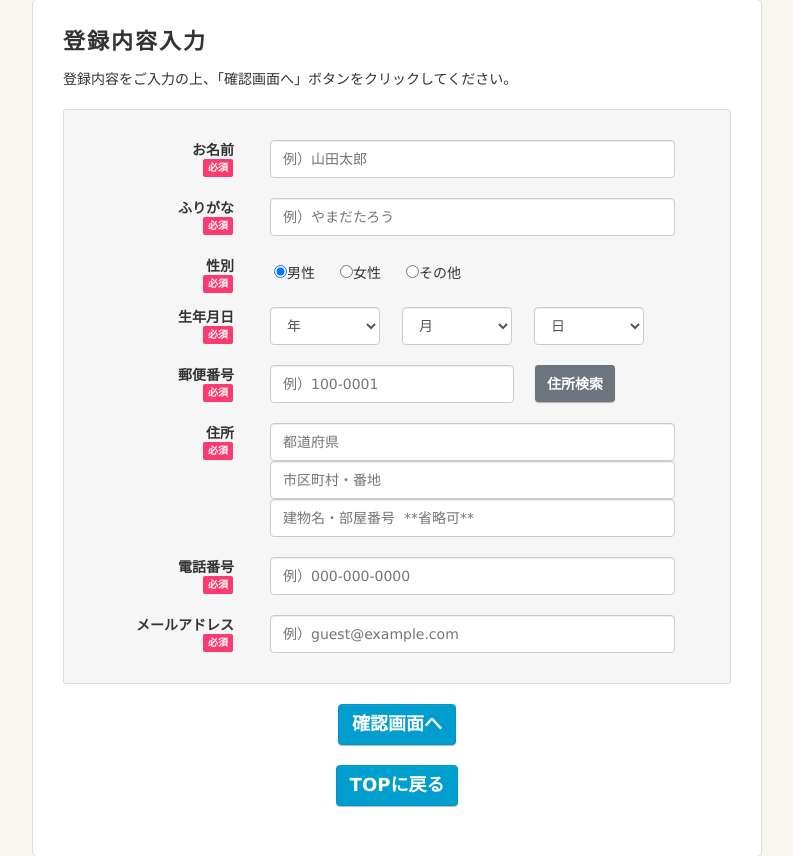
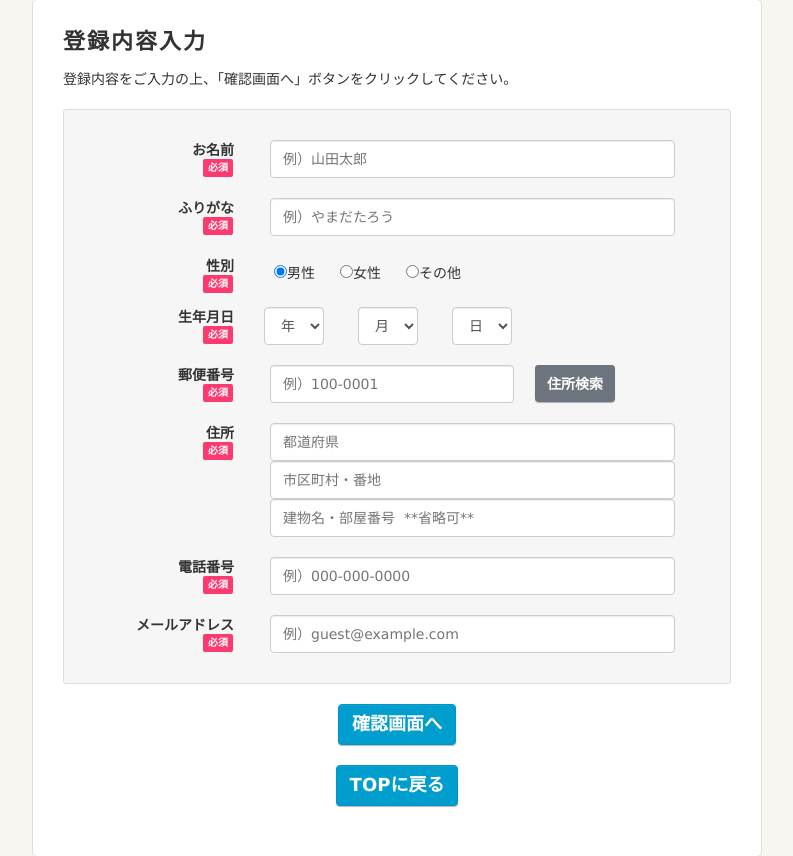
Before and after one commit to proclimb/202504_AP_01_scr_2ndminiSystem_inagaki_asami, a PHP site: page /input.php in a window 1280 px wide. Shown: the part 166-1022 px from the top of the page, without its empty margins (243-1036 px from the left). Run offline with PHP 8.4, Linux system fonts and the light colour scheme.

Commit message:
生年月日のフォームの修正

```diff
--- a/style_new.css
+++ b/style_new.css
@@ -443,12 +443,22 @@ textarea+div {
     padding: 0px 10px;
 }
 
-.birth-selects select.form-control {
-    flex: 1;
-    min-width: 110px;
-    margin: 0px 11px;
-    max-width: 110px;
+.birth-selects {
+    display: flex;
+    justify-content: start;
+    align-items: center;
+    padding: 0px 0px;
+    gap: 4px;
 }
+
+.birth-selects select {
+    width: 60px !important;
+    min-width: unset !important;
+    max-width: unset !important;
+}
+
+
+
 
 .postal-row {
     display: flex;
@@ -522,7 +532,7 @@ input.readonly-field[type="text"] {
 }
 
 /* -------------------------------------------------------------------
-   ↓ ここから変更・追加箇所
+↓ ここから変更・追加箇所
    ------------------------------------------------------------------- */
 
 /* 【3】共通テーブル（dashboard.php と Csvpreview.php で使い回し可） */
@@ -640,7 +650,7 @@ input.readonly-field[type="text"] {
 }
 
 /* ---------------------------------------------------
-   dashboard.php 用の追加スタイル
+dashboard.php 用の追加スタイル
    --------------------------------------------------- */
 
 .name-sreach form {
@@ -689,5 +699,5 @@ input.readonly-field[type="text"] {
 }
 
 /* -------------------------------------------------------------------
-   ↑ ここまで変更・追加箇所
+↑ ここまで変更・追加箇所
    ------------------------------------------------------------------- */
```
